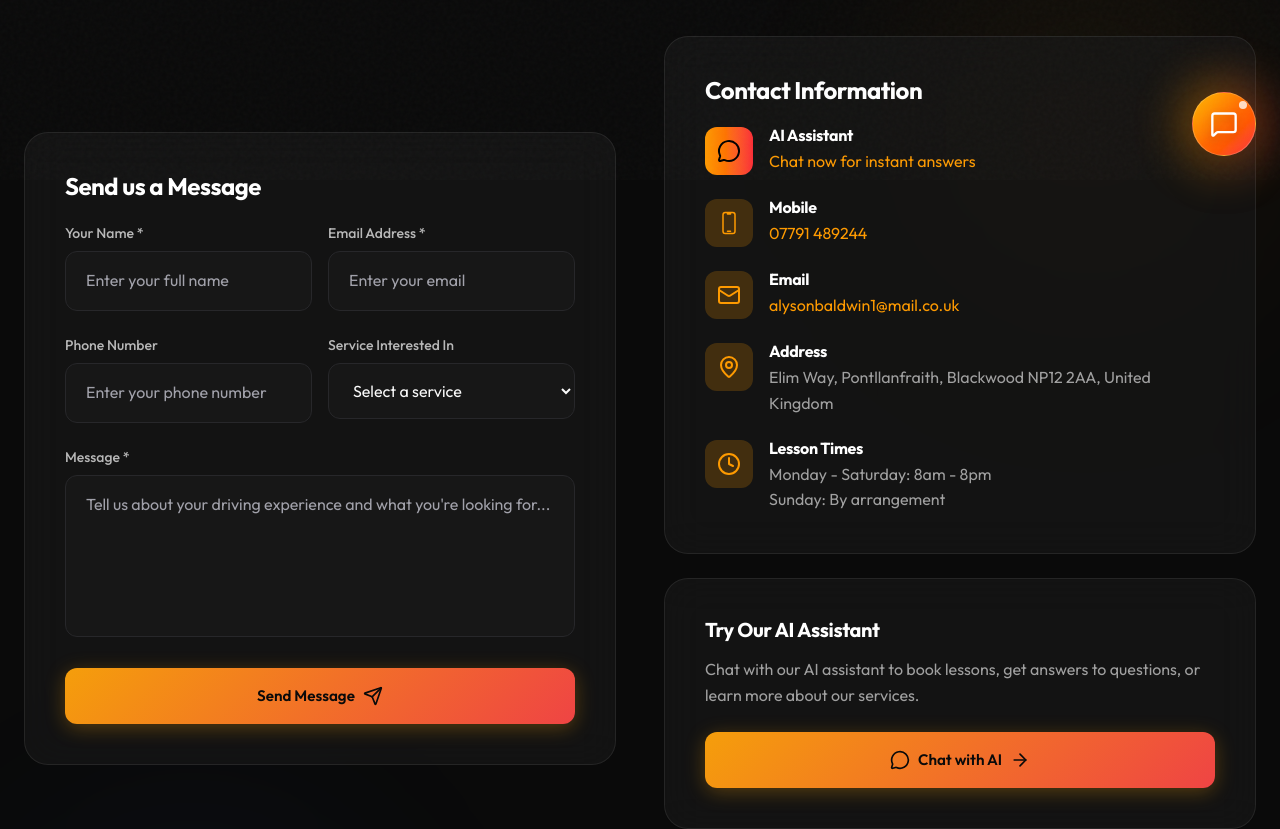
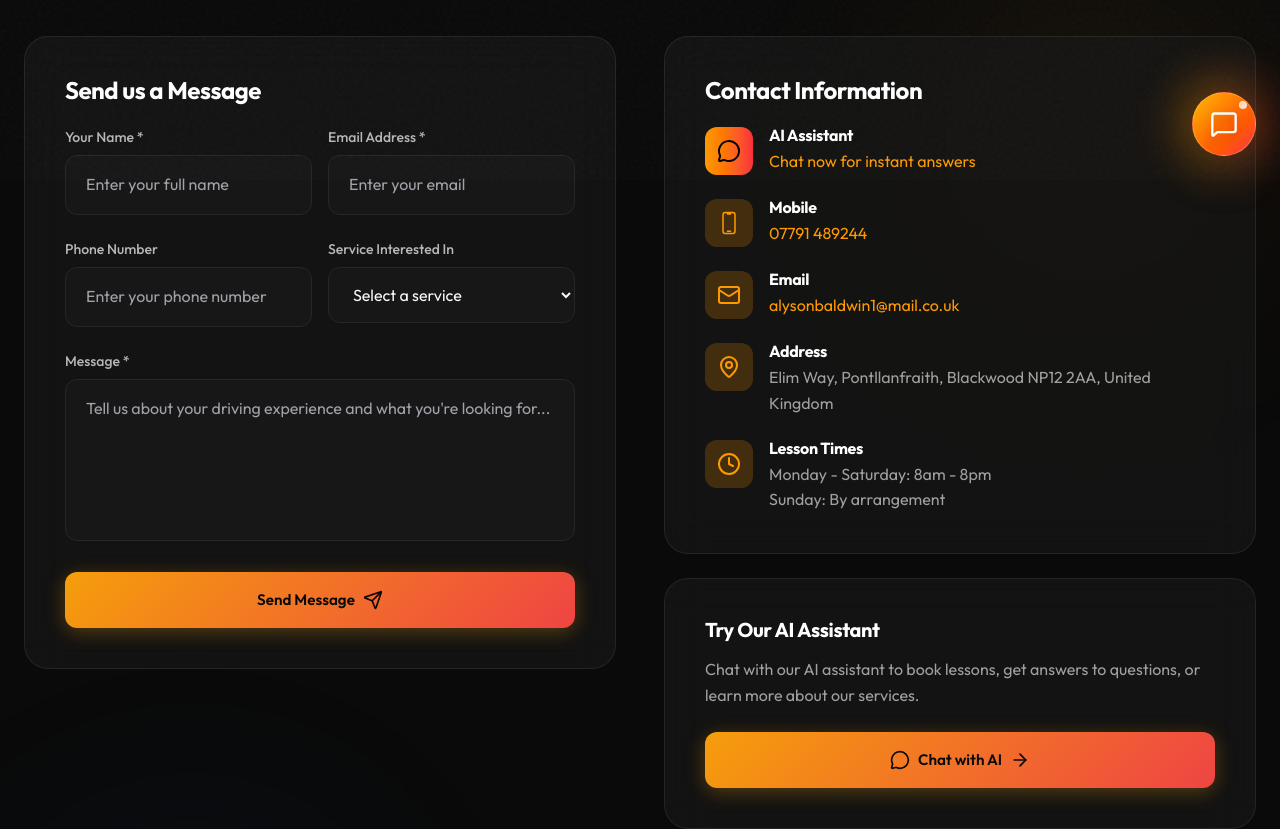
Before and after one commit to SLIIQQUE/alysons-driving-tuition, a Next.js app: page /contact in a window 1280 px wide. Shown: the part 620-1449 px from the top of the page. Built offline with nearby package versions, Linux system fonts and the light colour scheme.

Commit message:
refactor: contact page layout improvements

```diff
--- a/src/app/contact/page.tsx
+++ b/src/app/contact/page.tsx
@@ -101,8 +101,7 @@ function ContactContent() {
 
       <div className="container relative z-10">
         <div className="grid grid-cols-1 lg:grid-cols-2 gap-12">
-          {/* Contact Form - Sticky */}
-          <div className="lg:sticky lg:top-24 lg:h-fit">
+          {/* Contact Form */}
           <motion.div
             initial={{ opacity: 0, x: -40 }}
             whileInView={{ opacity: 1, x: 0 }}
@@ -133,8 +132,7 @@ function ContactContent() {
               ) : formState === "error" ? (
                 <div className="text-center py-12">
                   <p className="text-red-400 mb-4">
-                      Something went wrong. Please try again or email us
-                      directly.
+                    Something went wrong. Please try again or email us directly.
                   </p>
                   <button
                     onClick={() => setFormState("idle")}
@@ -255,9 +253,8 @@ function ContactContent() {
               )}
             </div>
           </motion.div>
-          </div>
 
-          {/* Contact Info - Scrollable */}
+          {/* Contact Info */}
           <motion.div
             initial={{ opacity: 0, x: 40 }}
             whileInView={{ opacity: 1, x: 0 }}
```
Lines whose indentation alone changed are shown as unchanged.
